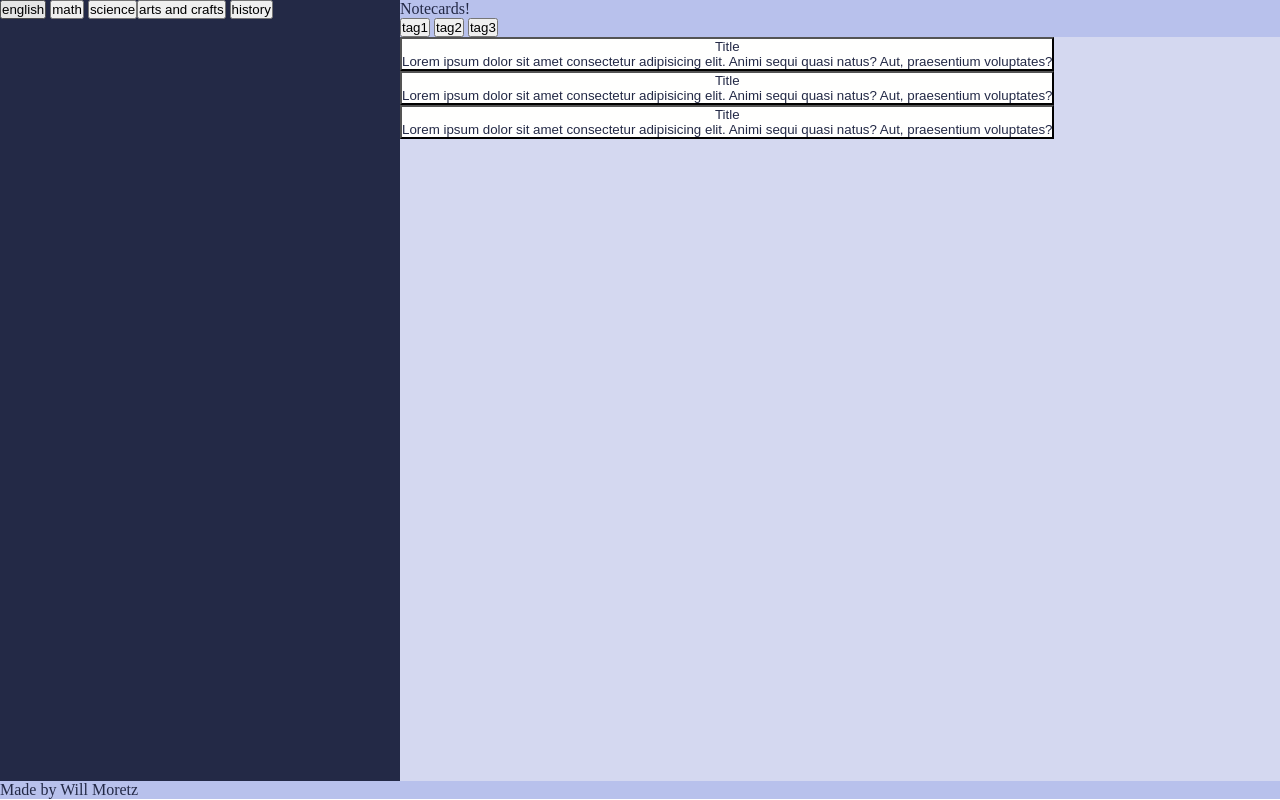
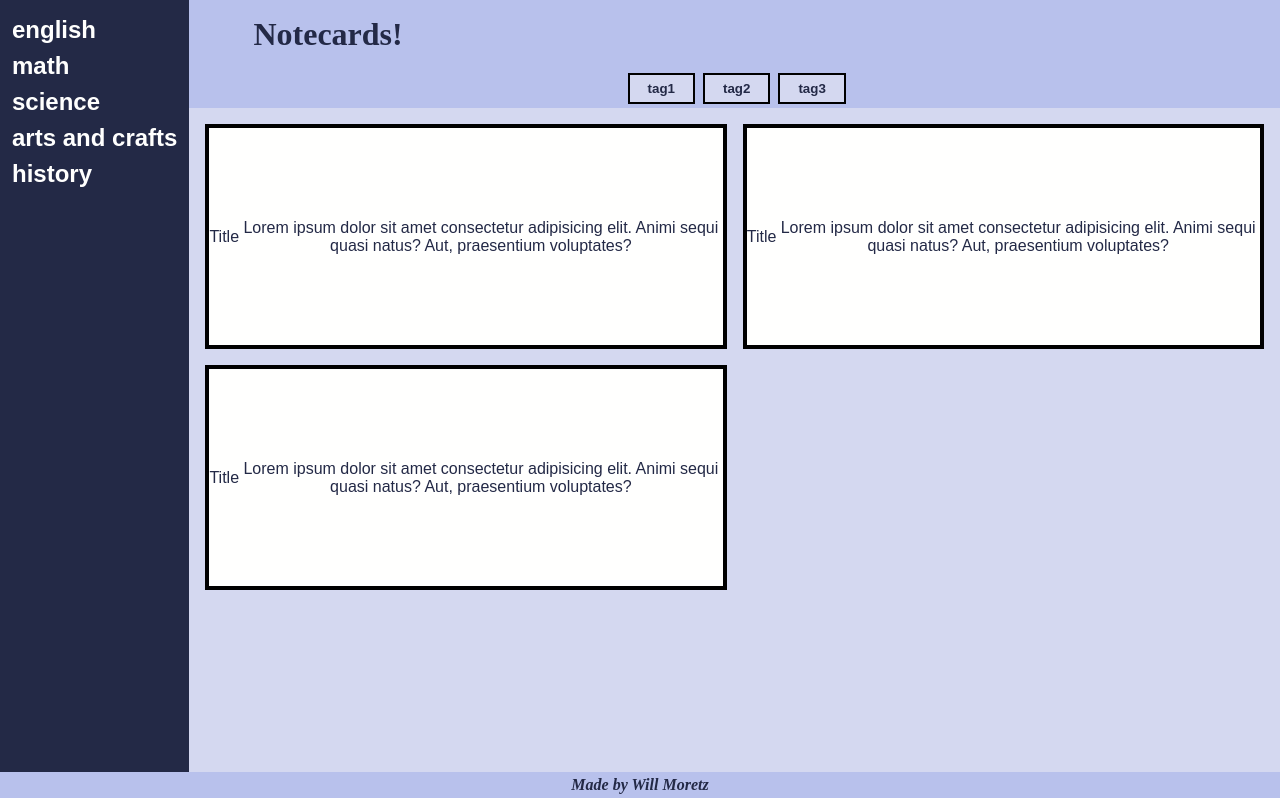
Before and after one commit to WillMoretz/notecards, a website with bundled scripts: page dist/index.html in a window 1280 px wide. Built offline with nearby package versions, Linux system fonts and the light colour scheme.

Commit message:
added text, marings, padding, and button styles
git status

dasdasda

```diff
--- a/src/style.css
+++ b/src/style.css
@@ -15,9 +15,15 @@
   --highlight: #eebbc3;
 }
 
+button:hover {
+  filter: brightness(90%);
+  cursor: pointer;
+  box-shadow: 4px 4px rgba(0, 0, 0, 0.1);
+}
+
 .homepage {
   display: grid;
-  grid-template-columns: 400px 1fr;
+  grid-template-columns: auto 1fr;
   grid-template-rows: auto auto 1fr auto;
   grid-template-areas:
     "sidebar header"
@@ -35,15 +41,51 @@
 
 .homepage > .header {
   grid-area: header;
+  display: flex;
+  justify-content: flex-start;
+  align-items: center;
+  padding: 16px 0 16px 0;
+  font-size: 2rem;
+  font-weight: 700;
+  padding-left: 64px;
 }
 
 .homepage > .nav {
   grid-area: nav;
+  padding: 4px 0 4px 4px;
+  display: flex;
+  justify-content: center;
+  flex-wrap: wrap;
+  gap: 8px;
+}
+
+.homepage > .nav > button {
+  padding: 6px 18px 6px 18px;
+  background-color: var(--body-background, lightgrey);
+  color: var(--dark, black);
+  font-weight: 700;
+  border: 2px solid black;
+}
+
+.homepage > .nav > button:hover {
+  box-shadow: 2px 2px rgba(0, 0, 0, 0.1);
 }
 
 .homepage > .sidebar {
   grid-area: sidebar;
-  min-height: calc(100vh - 1rem - 3px);
+  min-height: calc(100vh - 1rem - 4px - 8px);
+  background-color: var(--sidebar-background, darkblue);
+  padding: 16px 12px 0 12px;
+  display: flex;
+  flex-direction: column;
+  align-items: flex-start;
+}
+
+.homepage > .sidebar > button {
+  font-size: 1.5rem;
+  font-weight: 700;
+  margin-bottom: 8px;
+  border: none;
   background-color: var(--sidebar-background, darkblue);
   color: var(--light, white);
 }
@@ -51,13 +93,30 @@
 .homepage > .body {
   grid-area: body;
   background-color: var(--body-background, lightgrey);
+  display: grid;
+  grid-template-columns: repeat(auto-fill, minmax(400px, 1fr));
+  grid-auto-rows: 225px;
+  gap: 16px;
+  padding: 16px;
 }
 
 .notecard {
   background-color: var(--light, white);
   color: var(--dark, black);
+  border: 4px solid black;
+  display: flex;
+  justify-content: center;
+  align-items: center;
+  font-size: 1rem;
+  font-weight: 400;
 }
 
 .homepage > .footer {
   grid-area: footer;
+  display: flex;
+  justify-content: center;
+  align-items: center;
+  padding: 4px 0 4px 0;
+  font-weight: 600;
+  font-style: italic;
 }
```
